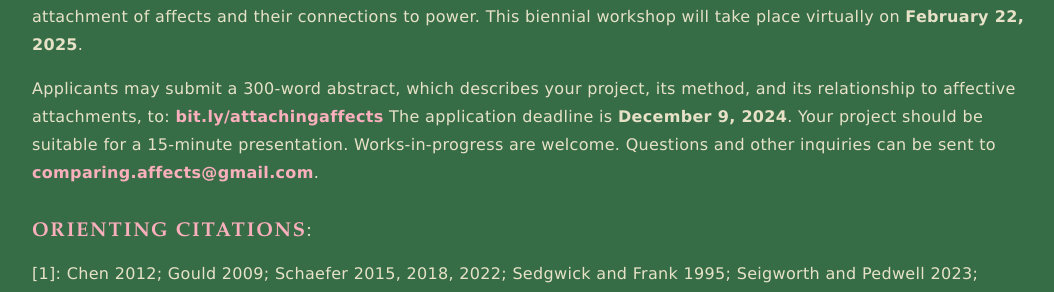
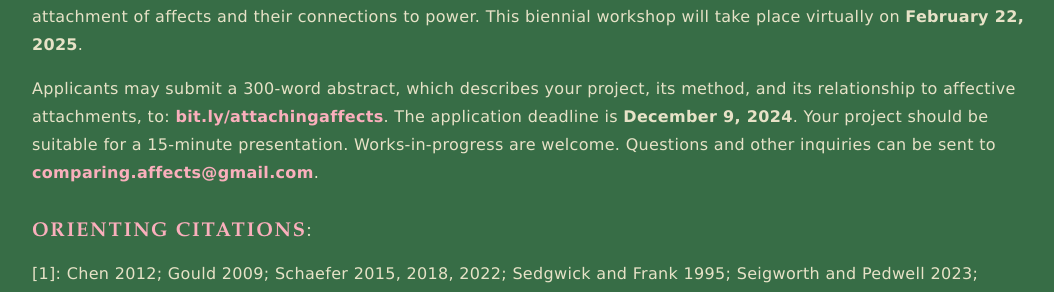
Before and after one commit to maxjdugan/comparing_affects, a Jekyll site: the page built from pages/call_for_papers_2025.md, in a window 1280 px wide and 900 px high, scrolled down 941 px. Shown: the part 153-445 px from the top of the window, without its empty margins (111-1165 px from the left). Built offline with Jekyll 4.4.1, drawn with Linux system fonts in a browser that asks for light colours; part of the change alters nothing that is shown.

```diff
--- a/pages/call_for_papers_2025.md
+++ b/pages/call_for_papers_2025.md
@@ -20,7 +20,7 @@ permalink: /cfp_2025/
 <br>
 <p>The <a href="https://maxjdugan.github.io/comparing_affects/about">2023 inaugural Comparing Affects Workshop</a> invited 20 scholars to discuss methods for studying affect theory and the politics of comparing affects. The 2025 series invites scholars to consider approaches to the attachment of affects and their connections to power. This biennial workshop will take place virtually on <b>February 22, 2025</b>.</p>
 
-<p>Applicants may submit a 300-word abstract, which describes your project, its method, and its relationship to affective attachments, to: <a href="bit.ly/attachingaffects">bit.ly/attachingaffects</a> The application deadline is <b>December 9, 2024</b>. Your project should be suitable for a 15-minute presentation. Works-in-progress are welcome. Questions and other inquiries can be sent to <a href="mailto:comparing.affects@gmail.com">comparing.affects@gmail.com</a>.</p>
+<p>Applicants may submit a 300-word abstract, which describes your project, its method, and its relationship to affective attachments, to: <a href="http://bit.ly/attachingaffects">bit.ly/attachingaffects</a>. The application deadline is <b>December 9, 2024</b>. Your project should be suitable for a 15-minute presentation. Works-in-progress are welcome. Questions and other inquiries can be sent to <a href="mailto:comparing.affects@gmail.com">comparing.affects@gmail.com</a>.</p>
 
 #### <a href="https://docs.google.com/document/d/1VxfcQeCVJBvyLXmSztC8_tTZsZ0qDbBGchY2ctGTleY/edit?tab=t.0#heading=h.6mtsz3cvq4wt">Orienting Citations</a>:
 <p>[1]: Chen 2012; Gould 2009; Schaefer 2015, 2018, 2022; Sedgwick and Frank 1995; Seigworth and Pedwell 2023; Slaby and von Scheve 2019; Thomas 2010.</p>
```
